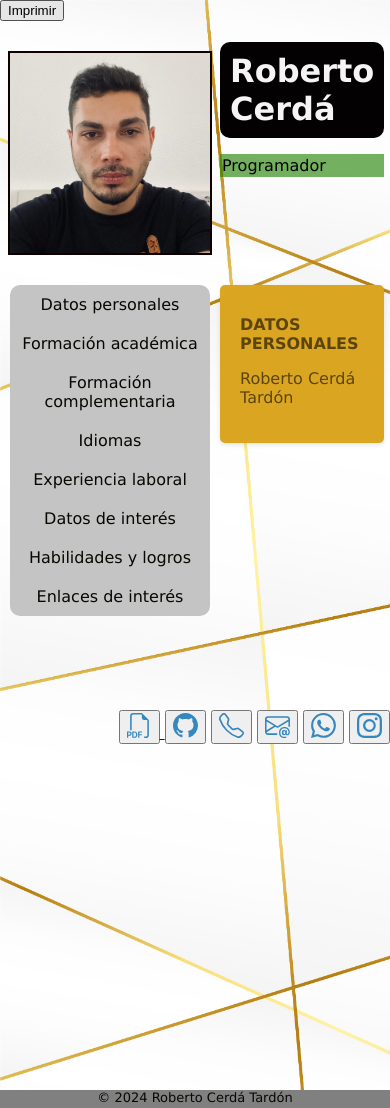
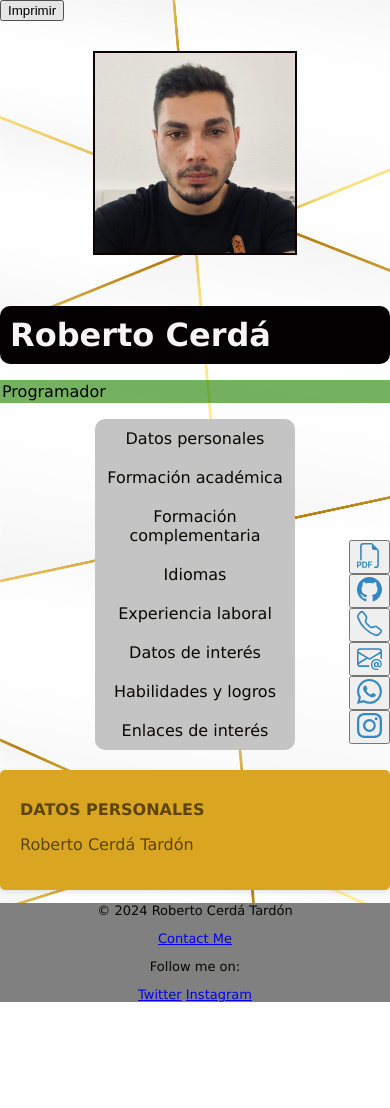
Before and after one commit to Robertobarbas23/curriculum, a plain HTML site: page index.html in a window 390 px wide. Shown: the top 1108 px of the page. After the commit the page ends 1002 px from the top, so only its background shows below. Drawn offline with Linux system fonts and the light colour scheme.

Commit message:
ultima vez

```diff
--- a/index.html
+++ b/index.html
@@ -8,8 +8,8 @@
 
 </head>
 <body>
-  <input type="button" value="Imprimir"  id="btn-print" onclick="imprimir()">
 
+  <input class="botimp" type="button" value="Imprimir"  id="btn-print" onclick="imprimir()">
 <div class="todo">
 
     <div class="cabecera">
@@ -160,23 +160,23 @@
     <div class="botonescontacto">
         <a href="Roberto Cerdá Tardón.pdf" download><button class="pdf"><svg xmlns="http://www.w3.org/2000/svg" width="16" height="16" fill="currentColor" class="bi bi-filetype-pdf" viewBox="0 0 16 16">
         <path fill-rule="evenodd" d="M14 4.5V14a2 2 0 0 1-2 2h-1v-1h1a1 1 0 0 0 1-1V4.5h-2A1.5 1.5 0 0 1 9.5 3V1H4a1 1 0 0 0-1 1v9H2V2a2 2 0 0 1 2-2h5.5zM1.6 11.85H0v3.999h.791v-1.342h.803q.43 0 .732-.173.305-.175.463-.474a1.4 1.4 0 0 0 .161-.677q0-.375-.158-.677a1.2 1.2 0 0 0-.46-.477q-.3-.18-.732-.179m.545 1.333a.8.8 0 0 1-.085.38.57.57 0 0 1-.238.241.8.8 0 0 1-.375.082H.788V12.48h.66q.327 0 .512.181.185.183.185.522m1.217-1.333v3.999h1.46q.602 0 .998-.237a1.45 1.45 0 0 0 .595-.689q.196-.45.196-1.084 0-.63-.196-1.075a1.43 1.43 0 0 0-.589-.68q-.396-.234-1.005-.234zm.791.645h.563q.371 0 .609.152a.9.9 0 0 1 .354.454q.118.302.118.753a2.3 2.3 0 0 1-.068.592 1.1 1.1 0 0 1-.196.422.8.8 0 0 1-.334.252 1.3 1.3 0 0 1-.483.082h-.563zm3.743 1.763v1.591h-.79V11.85h2.548v.653H7.896v1.117h1.606v.638z"/>
-      </svg></button> </a>
+      </svg></button> </a><br>
       <button class='github' onclick="window.location.href = 'https://github.com/Robertobarbas23';"><svg xmlns="http://www.w3.org/2000/svg" width="16" height="16" fill="currentColor" class="bi bi-github" viewBox="0 0 16 16">
         <path d="M8 0C3.58 0 0 3.58 0 8c0 3.54 2.29 6.53 5.47 7.59.4.07.55-.17.55-.38 0-.19-.01-.82-.01-1.49-2.01.37-2.53-.49-2.69-.94-.09-.23-.48-.94-.82-1.13-.28-.15-.68-.52-.01-.53.63-.01 1.08.58 1.23.82.72 1.21 1.87.87 2.33.66.07-.52.28-.87.51-1.07-1.78-.2-3.64-.89-3.64-3.95 0-.87.31-1.59.82-2.15-.08-.2-.36-1.02.08-2.12 0 0 .67-.21 2.2.82.64-.18 1.32-.27 2-.27s1.36.09 2 .27c1.53-1.04 2.2-.82 2.2-.82.44 1.1.16 1.92.08 2.12.51.56.82 1.27.82 2.15 0 3.07-1.87 3.75-3.65 3.95.29.25.54.73.54 1.48 0 1.07-.01 1.93-.01 2.2 0 .21.15.46.55.38A8.01 8.01 0 0 0 16 8c0-4.42-3.58-8-8-8"/>
-      </svg></button>
+      </svg></button><br>
     <button class="tlf" onclick="mostrarAlert()"><svg xmlns="http://www.w3.org/2000/svg" width="16" height="16" fill="currentColor" class="bi bi-telephone" viewBox="0 0 16 16">
         <path d="M3.654 1.328a.678.678 0 0 0-1.015-.063L1.605 2.3c-.483.484-.661 1.169-.45 1.77a17.6 17.6 0 0 0 4.168 6.608 17.6 17.6 0 0 0 6.608 4.168c.601.211 1.286.033 1.77-.45l1.034-1.034a.678.678 0 0 0-.063-1.015l-2.307-1.794a.68.68 0 0 0-.58-.122l-2.19.547a1.75 1.75 0 0 1-1.657-.459L5.482 8.062a1.75 1.75 0 0 1-.46-1.657l.548-2.19a.68.68 0 0 0-.122-.58zM1.884.511a1.745 1.745 0 0 1 2.612.163L6.29 2.98c.329.423.445.974.315 1.494l-.547 2.19a.68.68 0 0 0 .178.643l2.457 2.457a.68.68 0 0 0 .644.178l2.189-.547a1.75 1.75 0 0 1 1.494.315l2.306 1.794c.829.645.905 1.87.163 2.611l-1.034 1.034c-.74.74-1.846 1.065-2.877.702a18.6 18.6 0 0 1-7.01-4.42 18.6 18.6 0 0 1-4.42-7.009c-.362-1.03-.037-2.137.703-2.877z"/>
-      </svg></button>
+      </svg></button><br>
     <button class="correo" onclick="enviarCorreo()"><svg xmlns="http://www.w3.org/2000/svg" width="16" height="16" fill="currentColor" class="bi bi-envelope-at" viewBox="0 0 16 16">
         <path d="M2 2a2 2 0 0 0-2 2v8.01A2 2 0 0 0 2 14h5.5a.5.5 0 0 0 0-1H2a1 1 0 0 1-.966-.741l5.64-3.471L8 9.583l7-4.2V8.5a.5.5 0 0 0 1 0V4a2 2 0 0 0-2-2zm3.708 6.208L1 11.105V5.383zM1 4.217V4a1 1 0 0 1 1-1h12a1 1 0 0 1 1 1v.217l-7 4.2z"/>
         <path d="M14.247 14.269c1.01 0 1.587-.857 1.587-2.025v-.21C15.834 10.43 14.64 9 12.52 9h-.035C10.42 9 9 10.36 9 12.432v.214C9 14.82 10.438 16 12.358 16h.044c.594 0 1.018-.074 1.237-.175v-.73c-.245.11-.673.18-1.18.18h-.044c-1.334 0-2.571-.788-2.571-2.655v-.157c0-1.657 1.058-2.724 2.64-2.724h.04c1.535 0 2.484 1.05 2.484 2.326v.118c0 .975-.324 1.39-.639 1.39-.232 0-.41-.148-.41-.42v-2.19h-.906v.569h-.03c-.084-.298-.368-.63-.954-.63-.778 0-1.259.555-1.259 1.4v.528c0 .892.49 1.434 1.26 1.434.471 0 .896-.227 1.014-.643h.043c.118.42.617.648 1.12.648m-2.453-1.588v-.227c0-.546.227-.791.573-.791.297 0 .572.192.572.708v.367c0 .573-.253.744-.564.744-.354 0-.581-.215-.581-.8Z"/>
-      </svg></button>
+      </svg></button><br>
     <button class="whats" onclick="enviarMensaje()"><svg xmlns="http://www.w3.org/2000/svg" width="16" height="16" fill="currentColor" class="bi bi-whatsapp" viewBox="0 0 16 16">
         <path d="M13.601 2.326A7.85 7.85 0 0 0 7.994 0C3.627 0 .068 3.558.064 7.926c0 1.399.366 2.76 1.057 3.965L0 16l4.204-1.102a7.9 7.9 0 0 0 3.79.965h.004c4.368 0 7.926-3.558 7.93-7.93A7.9 7.9 0 0 0 13.6 2.326zM7.994 14.521a6.6 6.6 0 0 1-3.356-.92l-.24-.144-2.494.654.666-2.433-.156-.251a6.56 6.56 0 0 1-1.007-3.505c0-3.626 2.957-6.584 6.591-6.584a6.56 6.56 0 0 1 4.66 1.931 6.56 6.56 0 0 1 1.928 4.66c-.004 3.639-2.961 6.592-6.592 6.592m3.615-4.934c-.197-.099-1.17-.578-1.353-.646-.182-.065-.315-.099-.445.099-.133.197-.513.646-.627.775-.114.133-.232.148-.43.05-.197-.1-.836-.308-1.592-.985-.59-.525-.985-1.175-1.103-1.372-.114-.198-.011-.304.088-.403.087-.088.197-.232.296-.346.1-.114.133-.198.198-.33.065-.134.034-.248-.015-.347-.05-.099-.445-1.076-.612-1.47-.16-.389-.323-.335-.445-.34-.114-.007-.247-.007-.38-.007a.73.73 0 0 0-.529.247c-.182.198-.691.677-.691 1.654s.71 1.916.81 2.049c.098.133 1.394 2.132 3.383 2.992.47.205.84.326 1.129.418.475.152.904.129 1.246.08.38-.058 1.171-.48 1.338-.943.164-.464.164-.86.114-.943-.049-.084-.182-.133-.38-.232"/>
-      </svg></button>
+      </svg></button><br>
     <button class="ig" onclick="irAInstagram()"><svg xmlns="http://www.w3.org/2000/svg" width="16" height="16" fill="currentColor" class="bi bi-instagram" viewBox="0 0 16 16">
         <path d="M8 0C5.829 0 5.556.01 4.703.048 3.85.088 3.269.222 2.76.42a3.9 3.9 0 0 0-1.417.923A3.9 3.9 0 0 0 .42 2.76C.222 3.268.087 3.85.048 4.7.01 5.555 0 5.827 0 8.001c0 2.172.01 2.444.048 3.297.04.852.174 1.433.372 1.942.205.526.478.972.923 1.417.444.445.89.719 1.416.923.51.198 1.09.333 1.942.372C5.555 15.99 5.827 16 8 16s2.444-.01 3.298-.048c.851-.04 1.434-.174 1.943-.372a3.9 3.9 0 0 0 1.416-.923c.445-.445.718-.891.923-1.417.197-.509.332-1.09.372-1.942C15.99 10.445 16 10.173 16 8s-.01-2.445-.048-3.299c-.04-.851-.175-1.433-.372-1.941a3.9 3.9 0 0 0-.923-1.417A3.9 3.9 0 0 0 13.24.42c-.51-.198-1.092-.333-1.943-.372C10.443.01 10.172 0 7.998 0zm-.717 1.442h.718c2.136 0 2.389.007 3.232.046.78.035 1.204.166 1.486.275.373.145.64.319.92.599s.453.546.598.92c.11.281.24.705.275 1.485.039.843.047 1.096.047 3.231s-.008 2.389-.047 3.232c-.035.78-.166 1.203-.275 1.485a2.5 2.5 0 0 1-.599.919c-.28.28-.546.453-.92.598-.28.11-.704.24-1.485.276-.843.038-1.096.047-3.232.047s-2.39-.009-3.233-.047c-.78-.036-1.203-.166-1.485-.276a2.5 2.5 0 0 1-.92-.598 2.5 2.5 0 0 1-.6-.92c-.109-.281-.24-.705-.275-1.485-.038-.843-.046-1.096-.046-3.233s.008-2.388.046-3.231c.036-.78.166-1.204.276-1.486.145-.373.319-.64.599-.92s.546-.453.92-.598c.282-.11.705-.24 1.485-.276.738-.034 1.024-.044 2.515-.045zm4.988 1.328a.96.96 0 1 0 0 1.92.96.96 0 0 0 0-1.92m-4.27 1.122a4.109 4.109 0 1 0 0 8.217 4.109 4.109 0 0 0 0-8.217m0 1.441a2.667 2.667 0 1 1 0 5.334 2.667 2.667 0 0 1 0-5.334"/>
-      </svg></button>
+      </svg></button><br>
     </div>
 
     <div id="miAlert" class="alert">
--- a/style.css
+++ b/style.css
@@ -11,10 +11,12 @@ body {
 .todo{
     display: grid;
     grid-template-columns: 1fr 3fr 0.5fr;
-    grid-template-rows: 1fr 3fr;
+    grid-template-rows: auto;
     grid-template-areas:
     "foto cabecera cabecera"
-    "botones container botonescontacto";
+    "botones container vacio"
+
+    ;
 }
 
 .foto img {
@@ -125,7 +127,6 @@ ul {
 
 
 
-
 button:hover {
     background-color: #6c07ba;
 }
@@ -197,8 +198,45 @@ svg:hover {
         size-adjust: 20%;
     }
     .botonescontacto{
-        position: inherit;
+        display:none;
         top:0;
         right: 0;
     }
   }
+  @media screen and (max-width: 768px) {
+
+    .todo{
+        display: grid;
+        grid-template-columns: auto;
+        grid-template-rows: auto;
+        grid-template-areas:
+        "1"
+        "2"
+        "3"
+        "4"
+        "5"
+        ;
+        width: 100%;
+        margin-left: auto;
+        margin-right: auto;
+    }
+
+    .foto{
+        grid-area: 1;
+    }
+
+    .cabecera{
+        grid-area:2 ;
+    }
+
+    .botones{
+        grid-area: 3;
+    }
+
+    .container{
+        grid-area: 4;
+    }
+
+
+
+}
```
